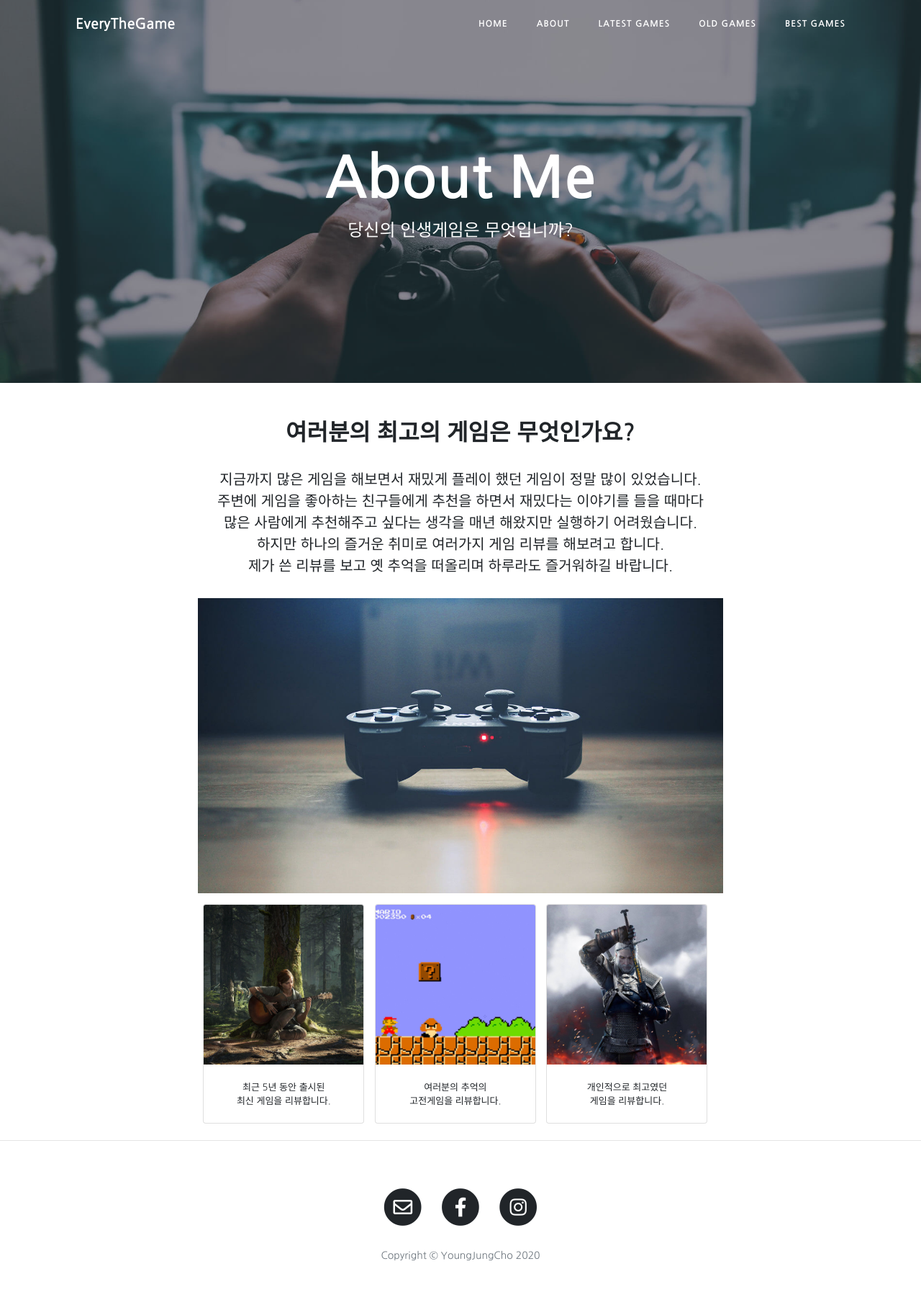
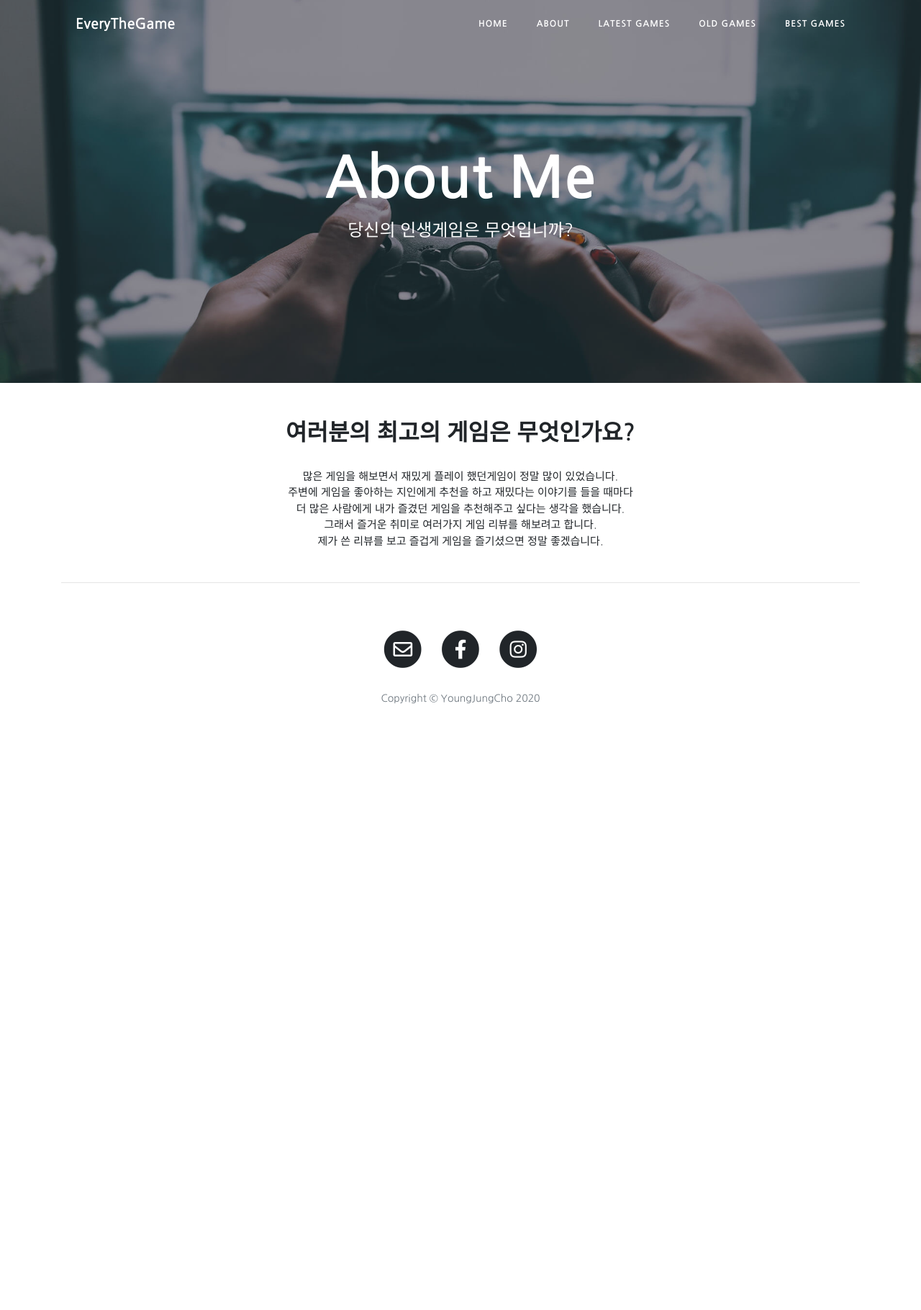
Before and after one commit to youngjungcho/everythegame88, a Jekyll site: the page built from about.html, in a window 1280 px wide. Shown: the whole page at 72% size. Built offline with Jekyll 4.4.1, drawn with Linux system fonts in a browser that asks for light colours; after the commit the page ends 1046 px from its top, so only the background shows below that.

Commit message:
Update about.html

```diff
--- a/about.html
+++ b/about.html
@@ -10,63 +10,16 @@ background: '/img/bg-about.jpg'
   }
   .information {
     text-align: center;
+    font-size: 15px;
   }
 
-  #information01 {
-    padding-top: 1%;
-  }
-
-  .container {
-    text-align: center;
-  }
-
-  .card {
-    margin: 1%;
-    text-align: center;
-  }
-
-  .card-text {
-    margin: 1%;
-    font-size: 13px;
-  }
 </style>
 
 <section class="everythegame_1">
     <div id="container">
       <h2 class="subtitle">여러분의 최고의 게임은 무엇인가요?</h2>
-      <p class="information"> 지금까지 많은 게임을 해보면서 재밌게 플레이 했던 게임이 정말 많이 있었습니다.<br>
-                                주변에 게임을 좋아하는 친구들에게 추천을 하면서 재밌다는 이야기를 들을 때마다<br>
-                                많은 사람에게 추천해주고 싶다는 생각을 매년 해왔지만 실행하기 어려웠습니다.<br>
-                                하지만 하나의 즐거운 취미로 여러가지 게임 리뷰를 해보려고 합니다.<br>
-                                제가 쓴 리뷰를 보고 옛 추억을 떠올리며 하루라도 즐거워하길 바랍니다.</p>
-	  </div>
-  <div id="image">
-    <div class="image1"><img src="/img/bg-main.jpg" alt="everythegame"></div>
-  </div>
-  </section>
-  <section id="information01">
-    <div id="information02">
-        <div class="container">
-          <div class="row">
-            <div class="card" style="width: 14rem;">
-              <img src="/img/bg01.jpg" class="card-img-top" alt="최신게임">
-              <div class="card-body">
-                <p class="card-text">최근 5년 동안 출시된<br>최신 게임을 리뷰합니다.</p>
-              </div>
-            </div>
-            <div class="card" style="width: 14rem;">
-              <img src="/img/bg02.jpg" class="card-img-top" alt="고전게임">
-              <div class="card-body">
-                <p class="card-text">여러분의 추억의<br>고전게임을 리뷰합니다.</p>
-              </div>
-            </div>
-            <div class="card" style="width: 14rem;">
-              <img src="/img/bg03.jpg" class="card-img-top" alt="베스트게임">
-              <div class="card-body">
-                <p class="card-text">개인적으로 최고였던<br>게임을 리뷰합니다.</p>
-              </div>
-            </div>
-          </div>
-        </div>
-      </div>
-    </section>
+      <p class="information"> 많은 게임을 해보면서 재밌게 플레이 했던게임이 정말 많이 있었습니다.<br>
+                              주변에 게임을 좋아하는 지인에게 추천을 하고 재밌다는 이야기를 들을 때마다<br>
+                              더 많은 사람에게 내가 즐겼던 게임을 추천해주고 싶다는 생각을 했습니다.<br>
+                              그래서 즐거운 취미로 여러가지 게임 리뷰를 해보려고 합니다.<br>
+                              제가 쓴 리뷰를 보고 즐겁게 게임을 즐기셨으면 정말 좋겠습니다.</p>
```
